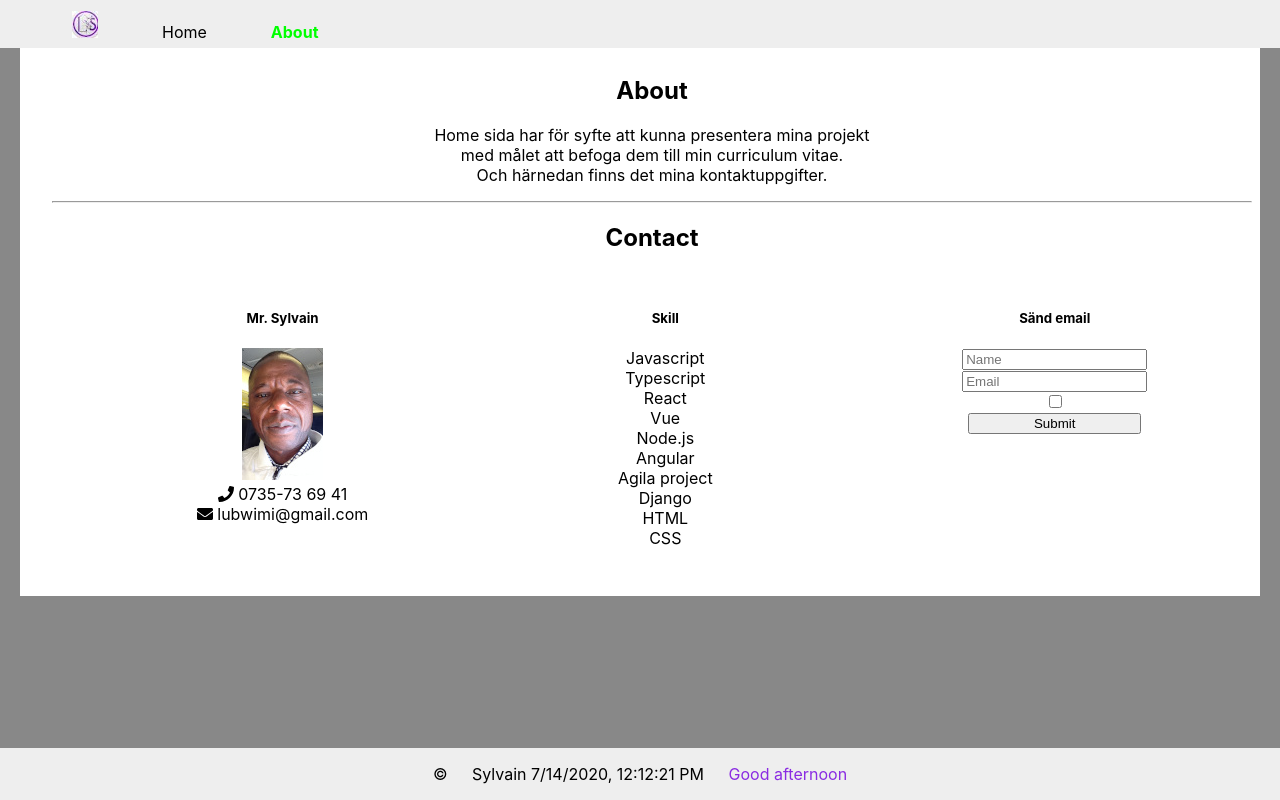
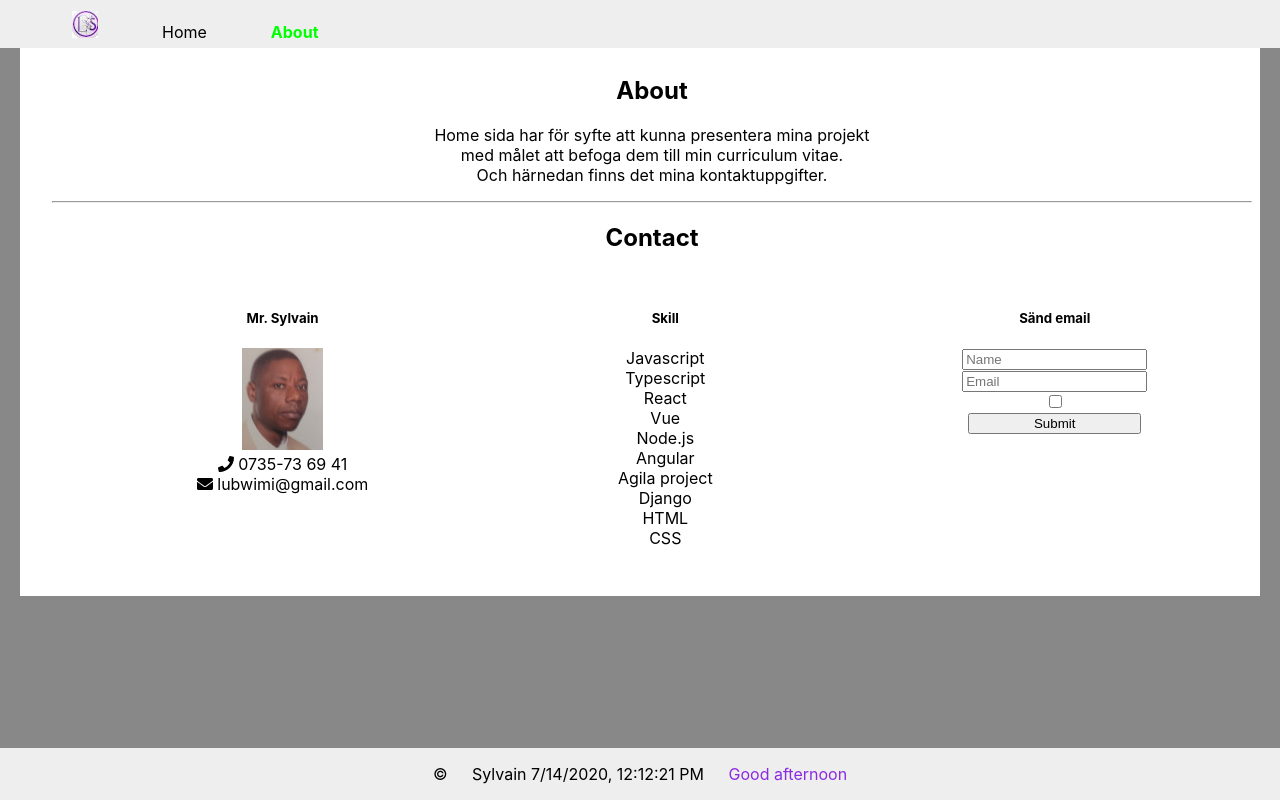
Before and after one commit to sylvsin/todomovies, a React (Create React App) app: page /contact in a window 1280 px wide. Built offline with nearby package versions, Linux system fonts and the light colour scheme.

Commit message:
Updated Contact in About page

```diff
--- a/src/components/Contact/Contact.tsx
+++ b/src/components/Contact/Contact.tsx
@@ -69,7 +69,7 @@ class Contact extends React.Component<{}, IRegisterState> {
                     <span>
                         <ul>
                             <h5>Mr. Sylvain</h5>
-                            <li><img src="/image/sylva3.jpg" alt=""/></li>
+                            <li><img src="/image/sylvain.jpg" alt=""/></li>
                             <li><FontAwesomeIcon className="faicons" icon='phone'/> 0735-73 69 41</li>
                             <li><FontAwesomeIcon className="faicons" icon='envelope'/> lubwimi@gmail.com</li>
                         </ul>
```
Also changed, not shown: public/image/sylvain.jpg (added).
